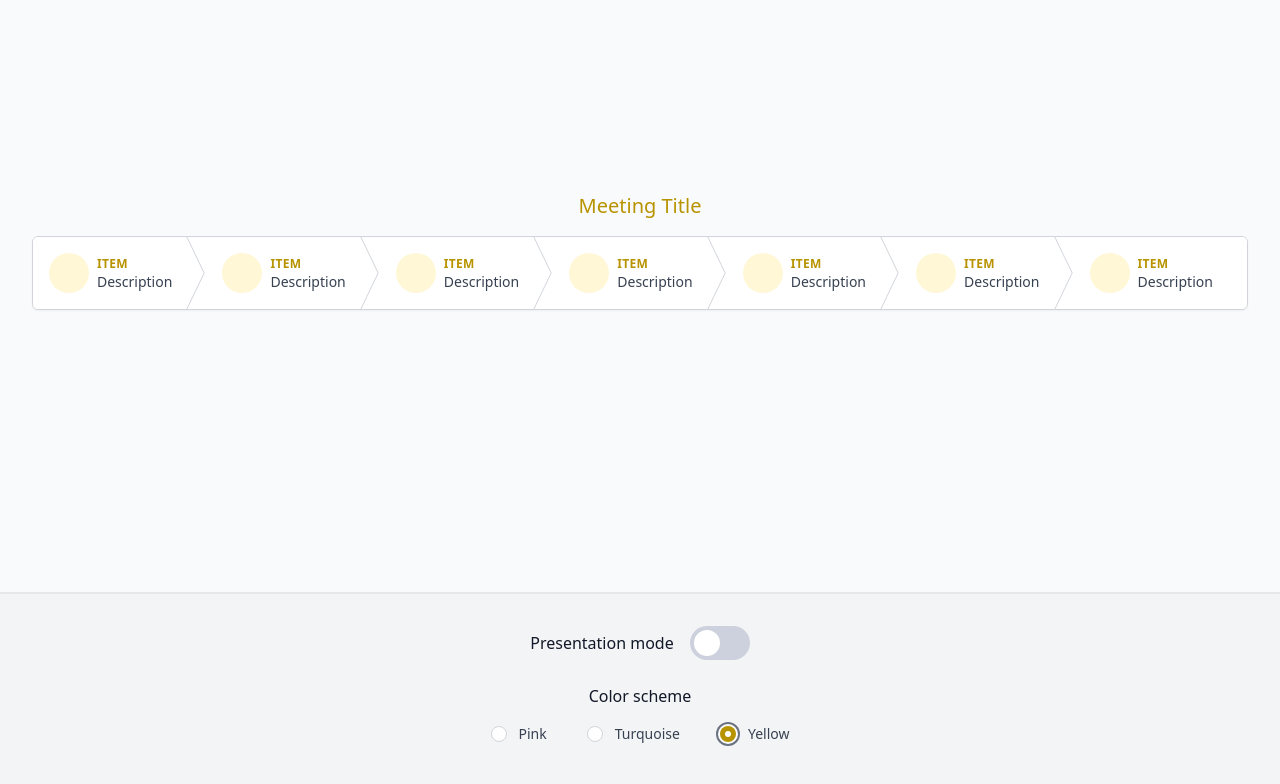
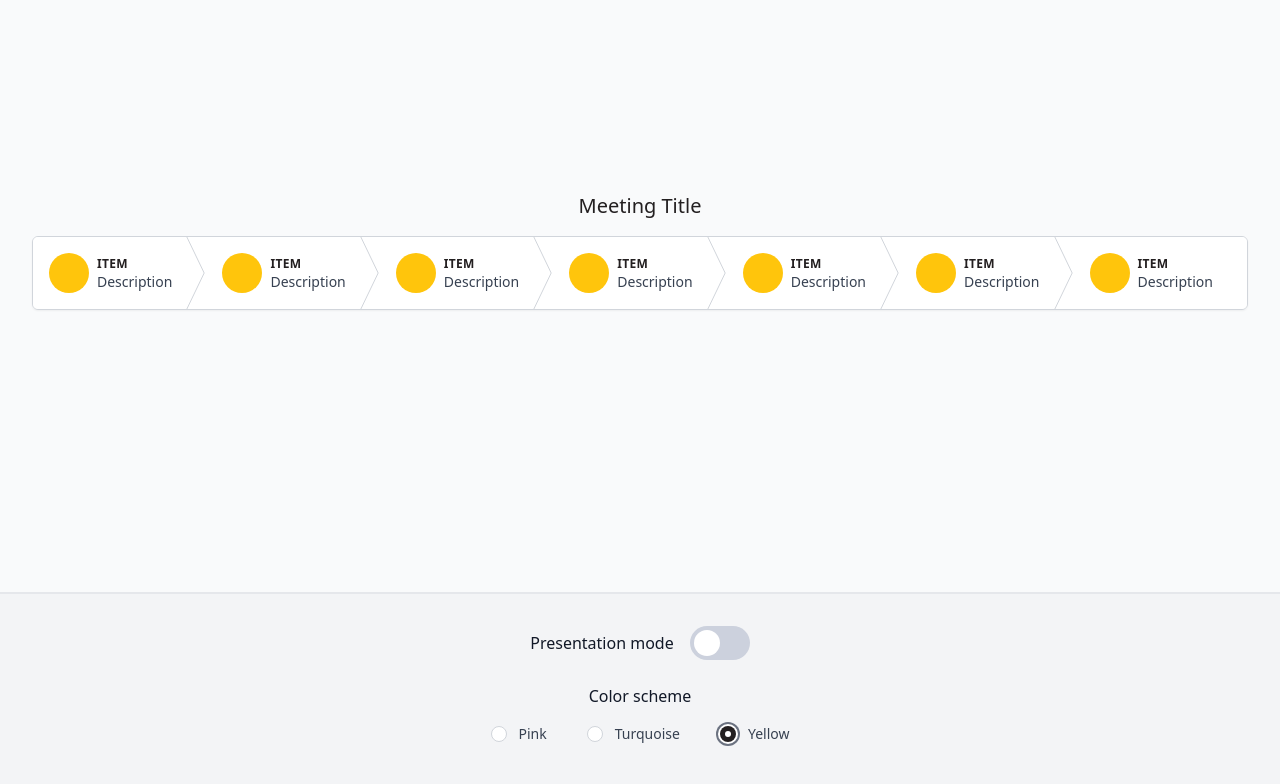
Before and after one commit to ianalexanderplasma/agenda, a plain HTML site: page index.html in a window 1280 px wide. Both pictures are taken after a click on the radio button 727 px from the left and 734 px from the top of the page. Drawn offline with nearby package versions, Linux system fonts and the light colour scheme.

Commit message:
Update yellow styling to increase contrast

```diff
--- a/index.html
+++ b/index.html
@@ -422,11 +422,11 @@
 
     .ll-yellow .text-primary-900,
     .text-yellow-900 {
-        color: #b89300;
+        color: #231f20;
     }
 
     .ll-yellow .bg-primary-300 {
-        background-color: #fff7d6;
+        background-color: #FFC50C;
     }
 
     .presentMode .editable {
```
